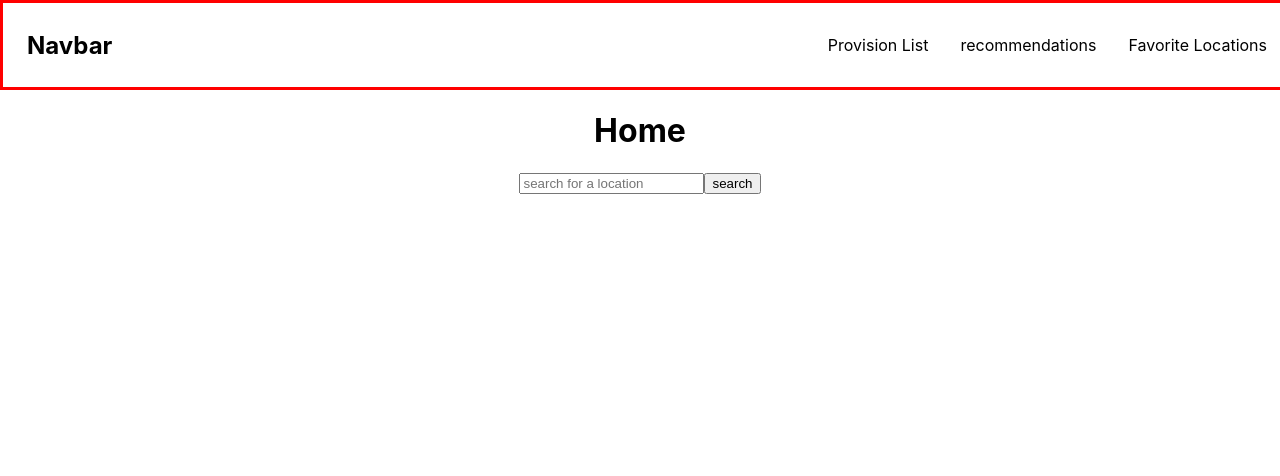
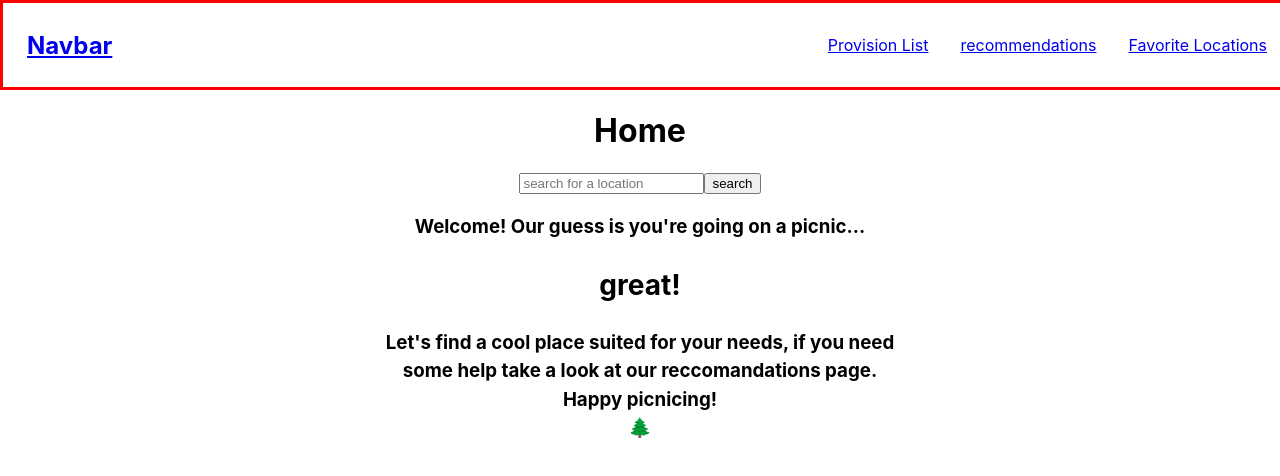
Before and after one commit to zifftalmon/Picnic-App, a React (Create React App) app in the folder picnic_app/: page / in a window 1280 px wide. Shown: the top 476 px of the page. Built offline with nearby package versions, Linux system fonts and the light colour scheme.

Commit message:
routing to different sections added in navbar components and App

```diff
--- a/picnic_app/src/App.css
+++ b/picnic_app/src/App.css
@@ -21,6 +21,18 @@ nav h1 {
 nav ul > li {
   margin: 1em;
 }
+.homeDiv {
+  display: flex;
+  flex-direction: column;
+  justify-content: center;
+  align-items: center;
+  text-align: center;
+}
+.homeDiv h3{
+  text-align: center;
+  width: 40%;
+  line-height: 1.5;
+}
 
 @media screen and (min-width: 375px) and (max-width: 667px) {
   nav {
--- a/picnic_app/src/App.js
+++ b/picnic_app/src/App.js
@@ -1,13 +1,18 @@
 import Home from './components/Home';
 import Navbar from './components/Navbar';
+import {BrowserRouter, Routes, Route} from 'react-router-dom'
 import './App.css';
 
 function App() {
   return (
-    <div className="App">
-      <Navbar/>
-      <Home/>
-    </div>
+    <BrowserRouter>
+      <div className="App">
+        <Navbar/>
+        <Routes>
+          <Route path='/' element={<Home/>}/>
+        </Routes>
+      </div>
+    </BrowserRouter>
   );
 }
 
--- a/picnic_app/src/components/Home.js
+++ b/picnic_app/src/components/Home.js
@@ -2,9 +2,12 @@ import SearchLocation from "./SearchLocation"
 
 const Home = (props) => {
     return (
-        <div>
+        <div className="homeDiv">
             <h1>Home</h1>
             <SearchLocation/>
+            <h3>Welcome! Our guess is you're going on a picnic...<h2>great!</h2>
+            Let's find a cool place suited for your needs, if you need some help take a look at our reccomandations page.<br/>
+            Happy picnicing!<br/>🌲</h3>
         </div>
     )
 }
--- a/picnic_app/src/components/Navbar.js
+++ b/picnic_app/src/components/Navbar.js
@@ -1,13 +1,14 @@
+import { Link } from "react-router-dom"
 const Navbar = (props) => {
     return (
     <>
         <div>
             <nav>
-            <h1>Navbar</h1>
+            <h1><Link to='/'>Navbar</Link></h1>
                 <ul>
-                    <li>Provision List</li>
-                    <li>recommendations</li>
-                    <li>Favorite Locations</li>
+                    <li><Link to='/provisions'>Provision List</Link></li>
+                    <li><Link to='/recommendations'>recommendations</Link></li>
+                    <li><Link to='/favorites'>Favorite Locations</Link></li>
                 </ul>
             </nav>
         </div>
```
